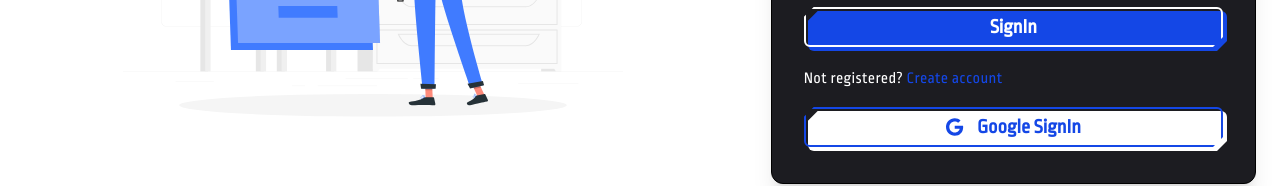
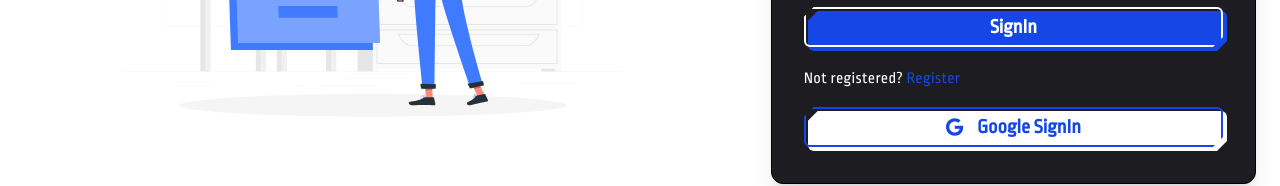
Before and after one commit to thisalsalpura/hireup_frontend, a React (Vite) app: page /login in a window 1280 px wide. Shown: the part 330-516 px from the top of the page. Built offline with nearby package versions, Linux system fonts and the light colour scheme; a web font is replaced by a local one.

Commit message:
Update 1.2

```diff
--- a/package.json
+++ b/package.json
@@ -17,6 +17,7 @@
     "@fortawesome/react-fontawesome": "^0.2.2",
     "@heroui/tooltip": "^2.2.14",
     "@tailwindcss/vite": "^4.1.3",
+    "framer-motion": "^12.7.3",
     "react": "^19.0.0",
     "react-dom": "^19.0.0",
     "react-router-dom": "^7.5.0",
--- a/src/pages/Login.jsx
+++ b/src/pages/Login.jsx
@@ -3,6 +3,7 @@ import Button from "../components/Button";
 import { faGoogle } from "@fortawesome/free-brands-svg-icons";
 import signinImg from "../assets/images/signin.svg";
 import registerImg from "../assets/images/register.svg";
+import { motion, AnimatePresence } from "framer-motion";
 
 const Login = () => {
 
@@ -16,9 +17,18 @@ const Login = () => {
         <section className="bg-white h-full">
             <div className="max-w-7xl mx-auto h-full bg-white">
                 <div className="relative h-full w-full grid grid-cols-12">
+                    <AnimatePresence mode="wait">
                         {!isOpen && (
-                        <>
-                            <div className={`relative overflow-hidden h-full w-full hidden lg:flex lg:col-span-7 items-center justify-center p-3 ${!isOpen ? "top-0" : "top-[-100%]"} transition-all duration-300 ease-in-out`}>
+                            <motion.div
+                                key="signin"
+                                initial={{ opacity: 0, x: -50 }}
+                                animate={{ opacity: 1, x: 0 }}
+                                exit={{ opacity: 0, x: 50 }}
+                                transition={{ duration: 0.5 }}
+                                className="relative h-full w-full col-span-12 lg:col-span-12 grid grid-cols-12"
+                            >
+
+                                <div className="relative overflow-hidden h-full w-full hidden lg:flex lg:col-span-7 items-center justify-center p-3">
                                     <div className="h-full w-full flex items-center justify-center">
                                         <h2 className="absolute bg-transparent text-transparent cus-text-style cus-text-style-black text-6xl font-londrinasolid z-20">Welcome! <br />HireUp</h2>
 
@@ -28,7 +38,7 @@ const Login = () => {
                                     </div>
                                 </div>
 
-                            <div className={`relative h-full w-full flex col-span-12 lg:col-span-5 items-center justify-center p-4 sm:p-6 ${!isOpen ? "top-0" : "top-[-100%]"} transition-all duration-300 ease-in-out`}>
+                                <div className="relative h-full w-full flex col-span-12 lg:col-span-5 items-center justify-center p-4 sm:p-6">
                                     <div className="h-full w-full flex flex-col bg-cus-black-low rounded-xl shadow-xl border border-black p-5 sm:p-8">
                                         <h2 className="text-white text-2xl text-left font-semibold">SignIn</h2>
 
@@ -57,17 +67,26 @@ const Login = () => {
 
                                         <Button name="SignIn" containerClass="mt-8" frontClasses="text-white h-10 w-full border-2 border-white" backClasses="h-10 w-full bg-blue-700" />
 
-                                    <p className="text-white text-sm sm:text-base tracking-wide mt-4">Not registered? <a className="text-blue-700" onClick={toggleSlide}>Create account</a></p>
+                                        <p className="text-white text-sm sm:text-base tracking-wide mt-4">Not registered? <a className="text-blue-700" onClick={toggleSlide}>Register</a></p>
 
                                         <Button name="Google SignIn" icon={faGoogle} containerClass="mt-4" frontClasses="text-blue-700 h-10 w-full border-2 border-blue-700" backClasses="h-10 w-full bg-white" />
                                     </div>
                                 </div>
-                        </>
+
+                            </motion.div>
                         )}
 
                         {isOpen && (
-                        <>
-                            <div className={`relative h-full w-full flex col-span-12 lg:col-span-5 items-center justify-center p-4 sm:p-6 ${isOpen ? "top-0" : "top-[-100%]"} transition-all duration-300 ease-in-out`}>
+                            <motion.div
+                                key="register"
+                                initial={{ opacity: 0, x: 50 }}
+                                animate={{ opacity: 1, x: 0 }}
+                                exit={{ opacity: 0, x: -50 }}
+                                transition={{ duration: 0.5 }}
+                                className="relative h-full w-full col-span-12 lg:col-span-12 grid grid-cols-12"
+                            >
+
+                                <div className="relative h-full w-full flex col-span-12 lg:col-span-5 items-center justify-center p-4 sm:p-6">
                                     <div className="h-full w-full flex flex-col bg-cus-black-low rounded-xl shadow-xl border border-black p-5 sm:p-8">
                                         <h2 className="text-white text-2xl text-left font-semibold">Register</h2>
 
@@ -92,7 +111,7 @@ const Login = () => {
                                     </div>
                                 </div>
 
-                            <div className={`relative overflow-hidden h-full w-full hidden lg:flex lg:col-span-7 items-center justify-center p-3 ${isOpen ? "top-0" : "top-[-100%]"} transition-all duration-300 ease-in-out`}>
+                                <div className="relative overflow-hidden h-full w-full hidden lg:flex lg:col-span-7 items-center justify-center p-3">
                                     <div className="h-full w-full flex items-center justify-center">
                                         <h2 className="absolute bg-transparent text-transparent cus-text-style cus-text-style-black text-6xl font-londrinasolid z-20">Welcome! <br />HireUp</h2>
 
@@ -101,8 +120,10 @@ const Login = () => {
                                         </div>
                                     </div>
                                 </div>
-                        </>
+
+                            </motion.div>
                         )}
+                    </AnimatePresence>
                 </div>
             </div>
         </section>
--- a/src/style.css
+++ b/src/style.css
@@ -19,6 +19,7 @@ body {
     font-weight: 500;
     font-style: normal;
     background: #FFFFFF;
+    overflow-x: hidden;
 }
 
 ::-webkit-scrollbar {
```
Also changed, not shown: 1 other file (tests, documents, lock files or other folders). Lines whose indentation alone changed are shown as unchanged.
